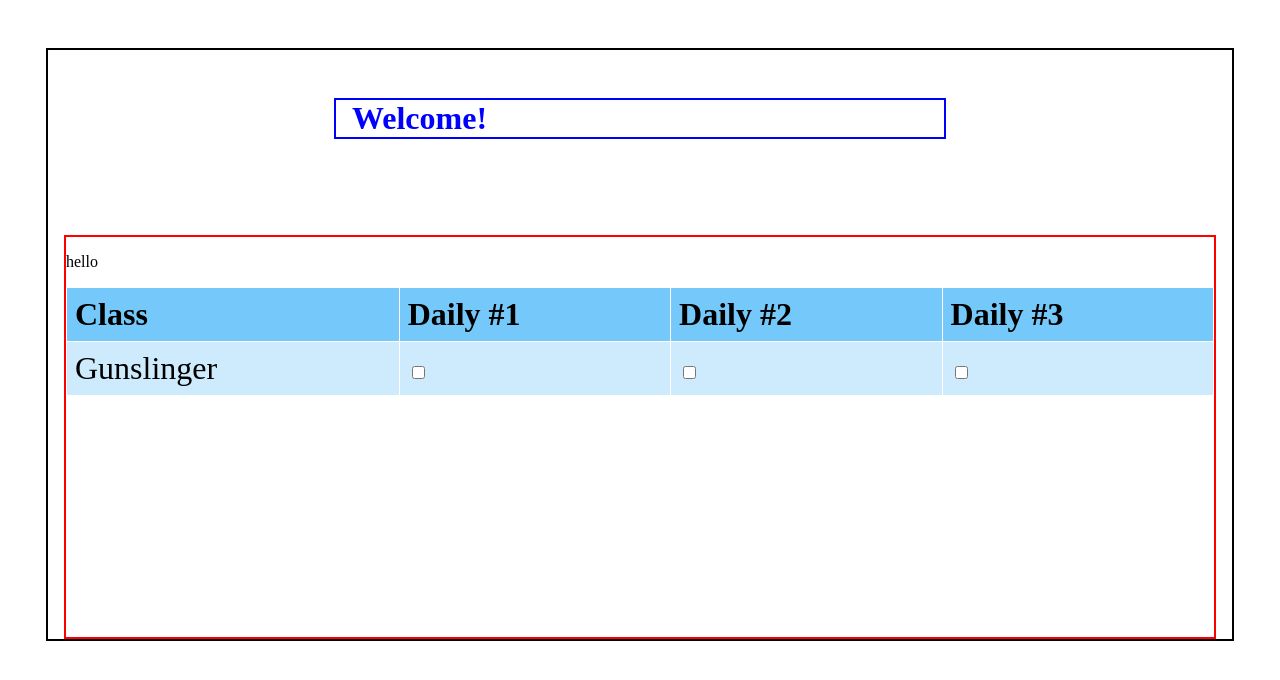
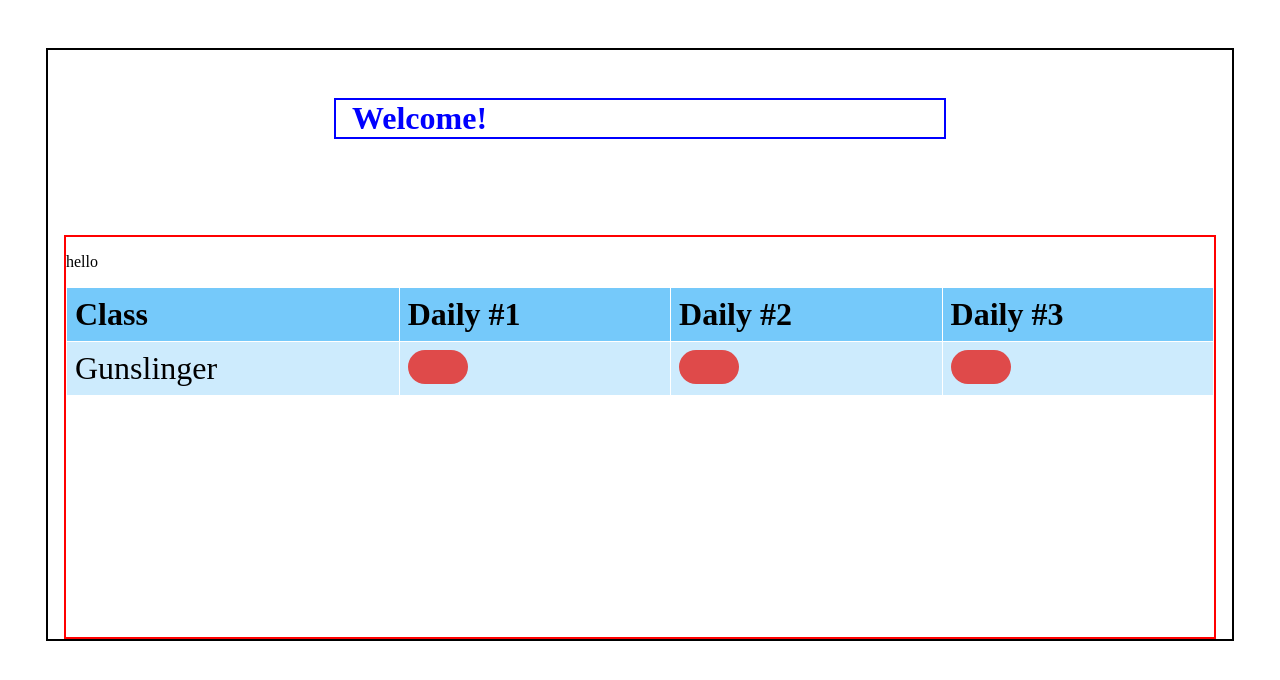
Before and after one commit to mlee212/lostarkNextJS, a Next.js app: page / in a window 1280 px wide. Shown: the top 680 px of the page. Built offline with nearby package versions, Linux system fonts and the light colour scheme.

Commit message:
Created Table outline and Cell components

```diff
--- /dev/null
+++ b/components/cell.js
@@ -0,0 +1,17 @@
+import React from 'react'
+import styles from "./cell.module.css"
+
+export function Cell(props) {
+    return (
+
+        <label className={ styles.switch}>
+            <input type="checkbox"
+                className={ styles.checkbox }
+                onClick={ props.onClick }>
+            {/* {props.value} */}
+            </input>
+            <span className={ styles.slider }></span>
+
+        </label>
+    )
+}
--- /dev/null
+++ b/components/cell.module.css
@@ -0,0 +1,80 @@
+/* .test3 {
+    background-color: #4CAF50;
+    border: none;
+    color: white;
+    padding: 15px 32px;
+    text-align: center;
+    text-decoration: none;
+    display: inline-block;
+    font-size: 16px;
+    margin: 4px 2px;
+    cursor: pointer;
+    transition-duration: 0.4s;
+}
+
+.test3:hover {
+    background-color: rgb(130, 255, 197);
+    color: white;
+}
+
+.test3:after {
+    background-color:#911;
+    color:#fff;
+} */
+.switch {
+    position: relative;
+    display: inline-block;
+    width: 60px;
+    height: 34px;
+  }
+
+.switch input {
+opacity: 0;
+width: 0;
+height: 0;
+}
+
+.slider {
+position: absolute;
+cursor: pointer;
+top: 0;
+left: 0;
+right: 0;
+bottom: 0;
+background-color: rgb(223, 74, 74);
+-webkit-transition: .4s;
+border-radius: 34px;
+transition: .4s;
+}
+
+.slider:before + .slider:hover {
+position: absolute;
+content: "";
+height: 26px;
+width: 26px;
+left: 4px;
+bottom: 4px;
+
+-webkit-transition: .4s;
+border-radius: 50%;
+transition: .4s;
+}
+
+input:checked + .slider {
+background-color: rgb(25, 202, 25);
+}
+
+input:hover + .slider {
+    background-color: rgb(255, 157, 157);
+}
+
+input:focus + .slider {
+box-shadow: 0 0 1px #2196F3;
+}
+
+input:checked + .slider:hover {
+/* -webkit-transform: translateX(26px);
+-ms-transform: translateX(26px);
+transform: translateX(26px); */
+    background-color: rgb(188, 255, 144);
+}
--- a/components/table.js
+++ b/components/table.js
@@ -1,7 +1,33 @@
+import React, { useState } from 'react'
 import styles from "./table.module.css"
+import {Cell} from "./cell.js"
 
+// var array = []
+// var checkboxes = document.querySelectorAll('input[type=checkbox]')
 
-export default function Table() {
+function FullTable() {
+    const [checkboxes, setchecks] = useState(Array(3).fill(false))
+
+    const handleClick = (i) => {
+        const cellClone = checkboxes.slice();
+        cellClone[i] = !cellClone[i];
+        setchecks(cellClone);
+        console.log("before:", cellClone)
+        console.log("ok buddy")
+
+    }
+
+    const renderCell = (i) => {
+        return <Cell
+            value={checkboxes}
+            onClick={() => {
+                handleClick(i)
+
+            }}
+
+        />
+    }
+
     return (
         <div className={styles.test}>
         <p> hello</p>
@@ -18,13 +44,14 @@ export default function Table() {
                 <tr>
                     <td>Gunslinger</td>
                     <td>
-                            <input type="checkbox"/>
+                        {renderCell(0)}
+
                     </td>
                     <td>
-                            <input type="checkbox"/>
+                        {renderCell(1)}
                     </td>
                     <td>
-                            <input type="checkbox"/>
+                        {renderCell(2)}
                     </td>
 
 
@@ -33,4 +60,13 @@ export default function Table() {
         </table>
     </div>
     )
+
+
 }
+
+
+export default function Table() {
+    return (
+        <FullTable/>
+    )
+}
```
Lines whose indentation alone changed are shown as unchanged.
